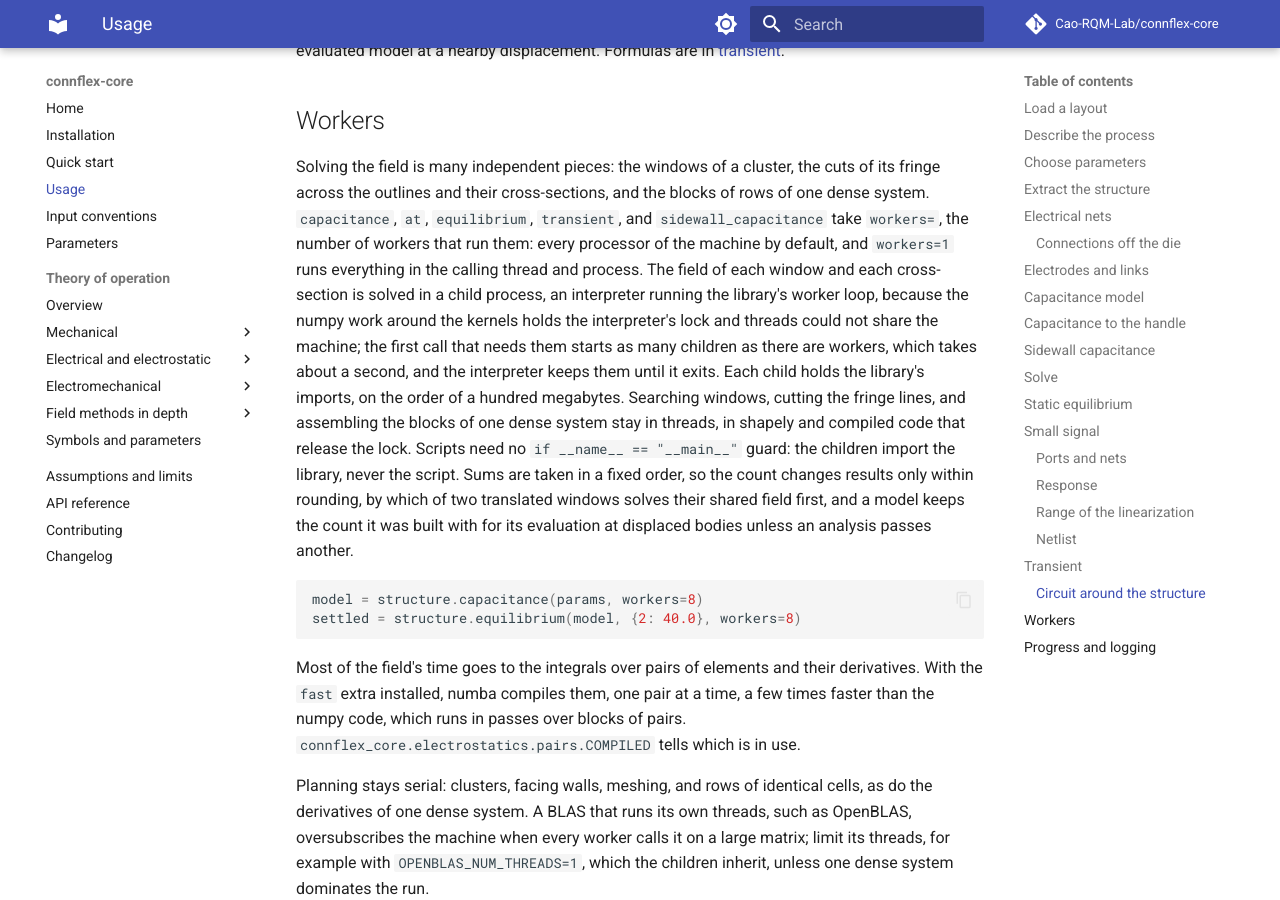
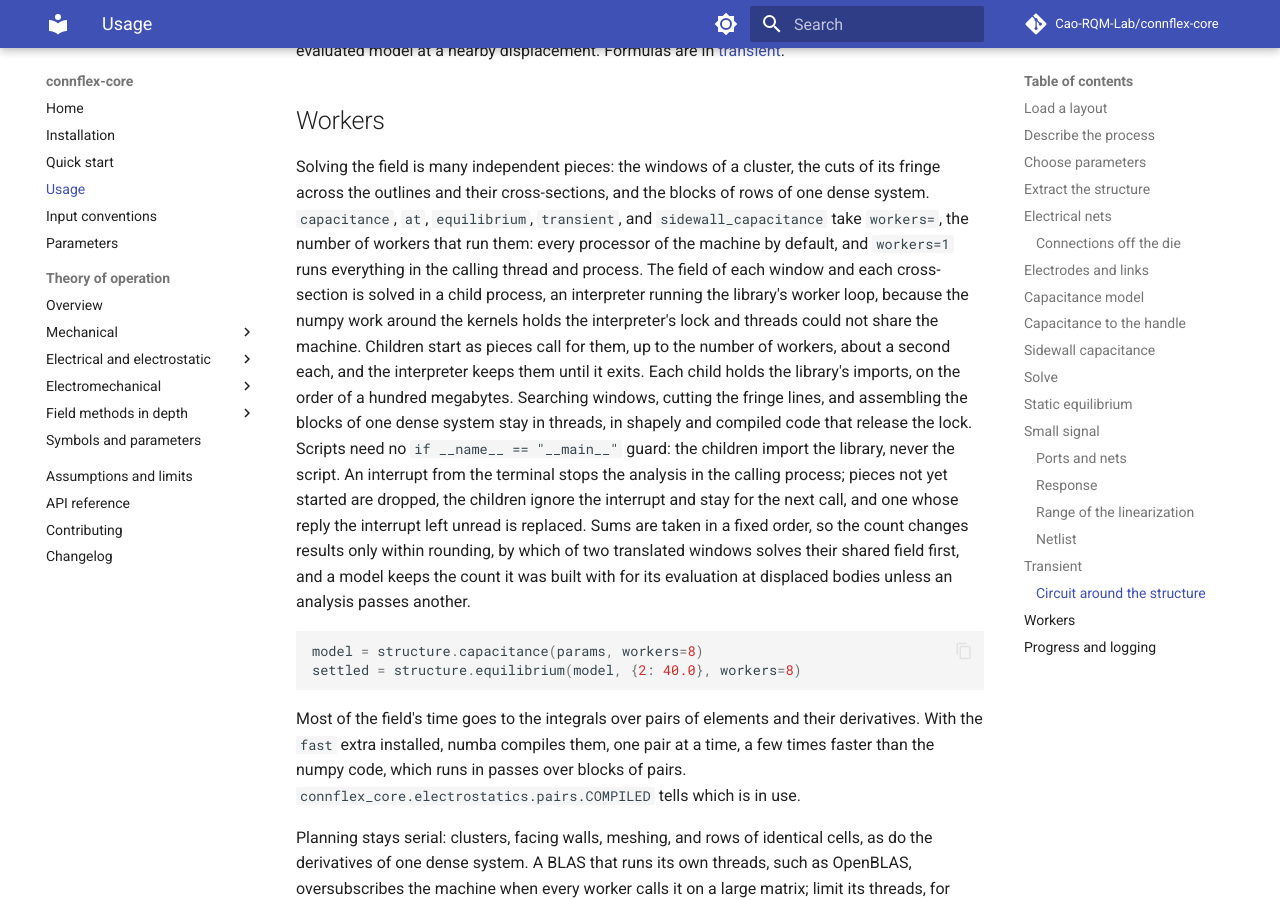
Before and after one commit to Cao-RQM-Lab/connflex-core, an MkDocs documentation site: the page built from docs/usage.md, in a window 1280 px wide and 900 px high, scrolled down 17661 px. Built offline with MkDocs 1.6.1 and Material for MkDocs 9.7.7, drawn with Linux system fonts in a browser that asks for light colours; comment, search, counter and statistics services are not loaded.

Commit message:
Leave interrupts from the terminal to the parent process
A terminal sends its interrupt to the parent and to every child, so one
interrupt killed the idle children and the next analysis failed once per
dead child instead of starting new ones. Children now ignore the
interrupt, the parent drops any child that died while idle when it next
takes it, and an interrupt of a thread run drops the pieces not yet
started instead of running them all before it is raised.

````diff
--- a/docs/usage.md
+++ b/docs/usage.md
@@ -909,18 +909,23 @@ blocks of rows of one dense system.
 take `workers=`, the number of workers that run them: every processor of the
 machine by default, and `workers=1` runs everything in the calling thread
 and process. The field of each window and each cross-section is solved in a
-child process, an interpreter running the library's worker loop, because the numpy work around the kernels holds the interpreter's lock and
-threads could not share the machine; the first call that needs them starts
-as many children as there are workers, which takes about a second, and the
-interpreter keeps them until it exits. Each child holds the library's
-imports, on the order of a hundred megabytes. Searching windows, cutting the
-fringe lines, and assembling the blocks of one dense system stay in threads,
-in shapely and compiled code that release the lock. Scripts need no
+child process, an interpreter running the library's worker loop, because
+the numpy work around the kernels holds the interpreter's lock and threads
+could not share the machine. Children start as pieces call for them, up to
+the number of workers, about a second each, and the interpreter keeps them
+until it exits. Each child holds the library's imports, on the order of a
+hundred megabytes. Searching windows, cutting the fringe lines, and
+assembling the blocks of one dense system stay in threads, in shapely and
+compiled code that release the lock. Scripts need no
 `if __name__ == "__main__"` guard: the children import the library, never
-the script. Sums are taken in a fixed order, so the count changes results
-only within rounding, by which of two translated windows solves their shared
-field first, and a model keeps the count it was built with for its
-evaluation at displaced bodies unless an analysis passes another.
+the script. An interrupt from the terminal stops the analysis in the
+calling process; pieces not yet started are dropped, the children ignore
+the interrupt and stay for the next call, and one whose reply the
+interrupt left unread is replaced. Sums are taken in a fixed order, so the
+count changes results only within rounding, by which of two translated
+windows solves their shared field first, and a model keeps the count it was
+built with for its evaluation at displaced bodies unless an analysis passes
+another.
 
 ```python
 model = structure.capacitance(params, workers=8)
````
Also changed, not shown: 2 other files.
